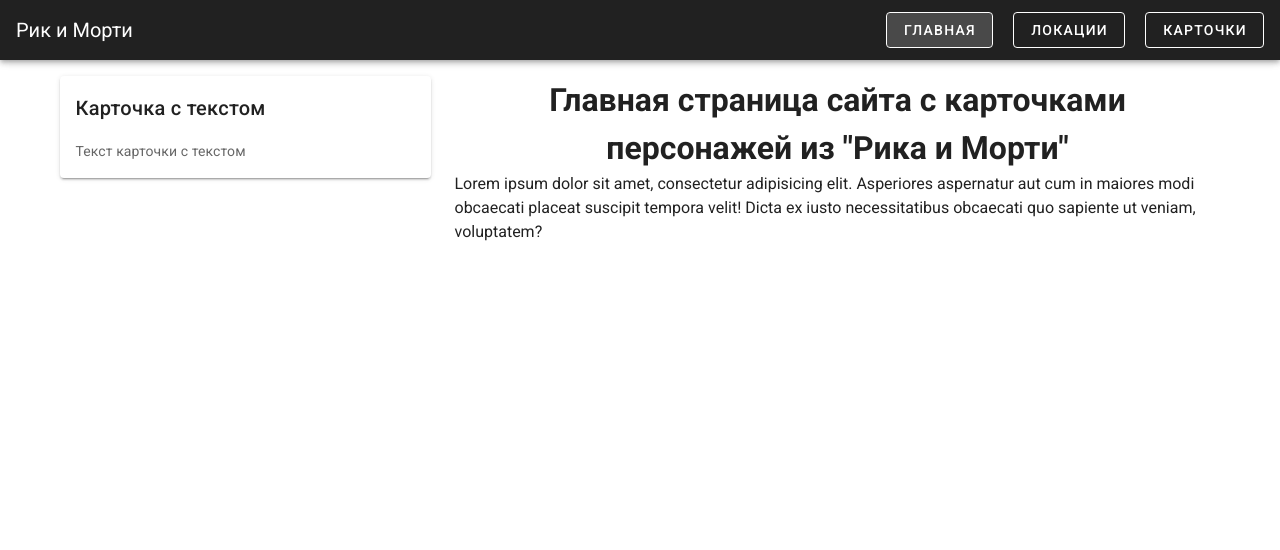
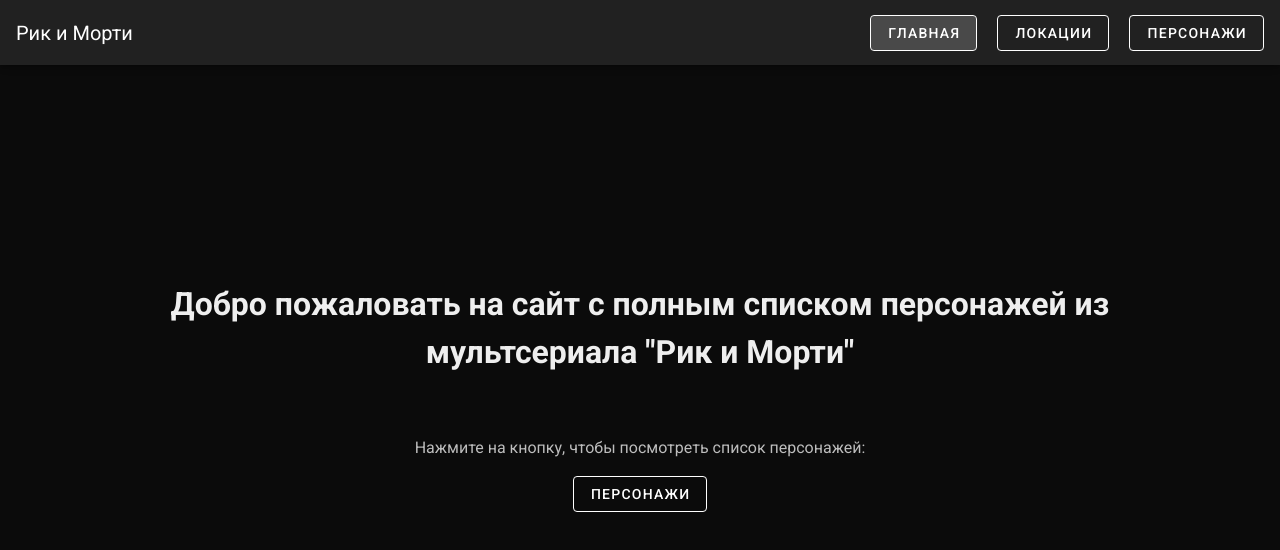
Before and after one commit to DenisKamchatov/portfolio-project, a Vue app: page / in a window 1280 px wide. Shown: the top 550 px of the page. Built offline with nearby package versions, Linux system fonts and the light colour scheme.

Commit message:
new main page

```diff
--- a/src/App.vue
+++ b/src/App.vue
@@ -1,7 +1,7 @@
 <template>
   <v-app>
     <Header />
-    <router-view class="mt-16"/>
+    <router-view/>
   </v-app>
 </template>
 
--- a/src/components/Header.vue
+++ b/src/components/Header.vue
@@ -4,10 +4,18 @@
         color="grey darken-4"
         dense
         dark
-        height="60px"
+        height="65px"
         fixed
     >
-      <v-toolbar-title>Рик и Морти</v-toolbar-title>
+      <v-toolbar-title
+          @click="deleteCharacters('mainPage')"
+      >
+      <router-link
+          to="/"
+      >
+        Рик и Морти
+      </router-link>
+      </v-toolbar-title>
 
       <v-spacer />
 
@@ -18,7 +26,7 @@
         Локации
       </v-btn>
       <v-btn @click="deleteCharacters('charactersPage')" outlined :to="{name: 'CharactersPage'}">
-        Карточки
+        Персонажи
       </v-btn>
     </v-app-bar>
   </div>
@@ -52,4 +60,8 @@
 </script>
 
 <style scoped>
+  .router-link-active {
+    color: white;
+    text-decoration: none;
+  }
 </style>
--- a/src/pages/CharacterPage.vue
+++ b/src/pages/CharacterPage.vue
@@ -1,5 +1,5 @@
 <template>
-  <v-container class="pt-8">
+  <v-container class="pt-8 mt-16">
     <p><span @click="deleteCharacters"><router-link :to="{name: 'CharactersPage'}">Карточки с персонажами</router-link></span> / Персонаж: {{ characterData.name }}</p>
     <v-container d-flex justify-center>
       <v-card class="pa-7" width="500px">
--- a/src/pages/CharactersPage.vue
+++ b/src/pages/CharactersPage.vue
@@ -1,5 +1,5 @@
 <template>
-  <v-container>
+  <v-container class="mt-16">
     <h1 class="text-center pb-5">Карточки с персонажами из Рика и Морти</h1>
     <v-text-field
         v-model="search"
--- a/src/pages/LocationPage.vue
+++ b/src/pages/LocationPage.vue
@@ -1,5 +1,5 @@
 <template>
-  <v-container class="pt-8">
+  <v-container class="pt-8 mt-16">
     <p>
       <router-link :to="{name: 'LocationsPage'}">Страница с локациями</router-link>
       /
--- a/src/pages/LocationsPage.vue
+++ b/src/pages/LocationsPage.vue
@@ -1,5 +1,5 @@
 <template>
-  <v-container>
+  <v-container class="mt-16">
     <h1 class="text-center">Страница с локациями</h1>
     <v-text-field
         v-model="search"
--- a/src/pages/MainPage.vue
+++ b/src/pages/MainPage.vue
@@ -1,38 +1,66 @@
 <template>
-  <v-container>
-
-    <v-row>
-
-      <v-col class="col-4">
-        <v-card>
-          <v-card-title>
-            Карточка с текстом
-          </v-card-title>
-          <v-card-text>
-            Текст карточки с текстом
-          </v-card-text>
-        </v-card>
-      </v-col>
-
-      <v-spacer/>
-
-      <v-col class="col-8">
-        <h1 class="text-center">Главная страница сайта с карточками персонажей из "Рика и Морти"</h1>
-        <p>
-          Lorem ipsum dolor sit amet, consectetur adipisicing elit. Asperiores aspernatur aut cum in maiores modi obcaecati placeat suscipit tempora velit! Dicta ex iusto necessitatibus obcaecati quo sapiente ut veniam, voluptatem?
-        </p>
-      </v-col>
-    </v-row>
-
-  </v-container>
+  <main class="main">
+    <div class="main__text">
+      <h1 class="main__title">Добро пожаловать на сайт с полным списком персонажей из мультсериала "Рик и Морти"</h1>
+      <div class="d-flex flex-column align-center justify-center mt-15">
+        <p class="mb-0">Нажмите на кнопку, чтобы посмотреть список персонажей: </p>
+        <v-btn
+          outlined
+          color="white"
+          class="mt-4"
+          :to="{name: 'CharactersPage'}"
+        >
+          Персонажи
+        </v-btn>
+      </div>
+    </div>
+    <div class="blackout"></div>
+    <v-img
+        :src="images.mainImage"
+        height="100vh"
+    />
+  </main>
 </template>
 
 <script>
+
 export default {
-  name: "MainPage"
+  name: "MainPage",
+  data: () => ({
+    images: {
+      mainImage: require('../assets/images/main-theme.jpg'),
+    }
+  }),
 }
 </script>
 
 <style scoped>
+  .main {
+    background-color: #262626;
+  }
+  .blackout {
+    position: absolute;
+    background-color: #000000;
+    opacity: 0.7;
+    width: 100%;
+    height: 100%;
+    object-fit: contain;
+    z-index: 1;
+  }
+  p {
+    color: #BDBDBD;
+  }
 
+  .main__text {
+    position: absolute;
+    z-index: 2;
+    top: 35%;
+    width: 100%;
+    padding: 0 100px;
+    color: #EEEEEE;
+
+  }
+  .main__title {
+    text-align: center;
+  }
 </style>
```
Also changed, not shown: src/assets/images/main-theme.jpg (added).
